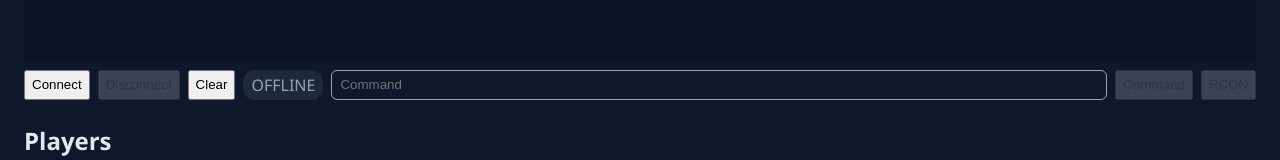
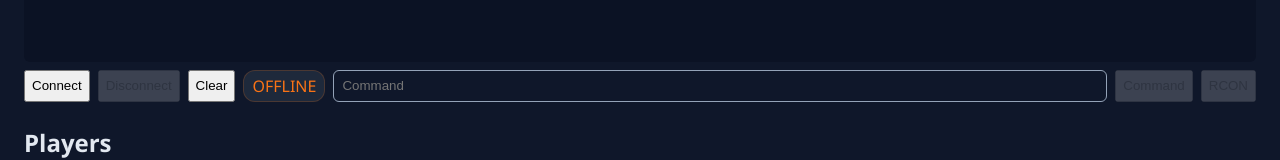
Before and after one commit to zalataraglados-prog/mc-panel-sanitized, a React (Vite) app in the folder frontend/: page / in a window 1280 px wide. Shown: the part 635-795 px from the top of the page. Built offline with nearby package versions, Linux system fonts and the light colour scheme.

Commit message:
Improve console log UX with timestamps

```diff
--- a/frontend/src/App.tsx
+++ b/frontend/src/App.tsx
@@ -183,6 +183,16 @@ export function App() {
   const canEditRules = role === "owner" || role === "admin";
   const canEditMapConfig = role === "owner" || role === "admin";
 
+  const formatTimestamp = () => {
+    const now = new Date();
+    return now.toLocaleTimeString();
+  };
+
+  const appendLogLine = (message: string) => {
+    const line = `[${formatTimestamp()}] ${message}`;
+    setLogLines((prev) => [...prev.slice(-200), line]);
+  };
+
   useEffect(() => {
     document.body.dataset.theme = dark ? "dark" : "light";
   }, [dark]);
@@ -343,7 +353,7 @@ export function App() {
       `ws://localhost:8000/api/logs/ws?token=${token}${query}&max_lines=200&max_per_second=50`
     );
     ws.onmessage = (event) => {
-      setLogLines((prev) => [...prev.slice(-200), event.data]);
+      appendLogLine(event.data);
     };
     ws.onclose = () => {
       wsRef.current = null;
@@ -351,10 +361,12 @@ export function App() {
     };
     ws.onerror = () => {
       setLogError("Log stream error");
+      appendLogLine("Log stream error");
     };
     ws.onopen = () => {
       setLogConnected(true);
       setLogError("");
+      appendLogLine("Log stream connected");
     };
     wsRef.current = ws;
   };
@@ -365,6 +377,7 @@ export function App() {
       wsRef.current = null;
     }
     setLogConnected(false);
+    appendLogLine("Log stream disconnected");
   };
 
   const clearLogs = () => {
@@ -396,11 +409,13 @@ export function App() {
       .then((data) => {
         const response = data.result || data.response;
         if (response) {
-          setLogLines((prev) => [...prev.slice(-200), `> ${command}`, String(response)]);
+          appendLogLine(`> ${command}`);
+          appendLogLine(String(response));
         }
       })
       .catch(() => {
         setLogError("Command failed");
+        appendLogLine("Command failed");
       });
     setCommandHistory((prev) => [command, ...prev].slice(0, 20));
     setCommand("");
@@ -623,7 +638,9 @@ export function App() {
           <button className="btn" onClick={clearLogs}>
             {t.clear}
           </button>
-          <span className="tag">{logConnected ? "LIVE" : "OFFLINE"}</span>
+          <span className={`tag status ${logConnected ? "status-live" : "status-offline"}`}>
+            {logConnected ? "LIVE" : "OFFLINE"}
+          </span>
           <input
             value={command}
             onChange={(event) => setCommand(event.target.value)}
--- a/frontend/src/theme.css
+++ b/frontend/src/theme.css
@@ -130,6 +130,16 @@ body {
   border-radius: 12px;
   background: var(--card);
   color: var(--muted);
+}
+
+.status-live {
+  color: #22c55e;
+  border: 1px solid #22c55e33;
+}
+
+.status-offline {
+  color: #f97316;
+  border: 1px solid #f9731633;
 }
 
 .players {
```
